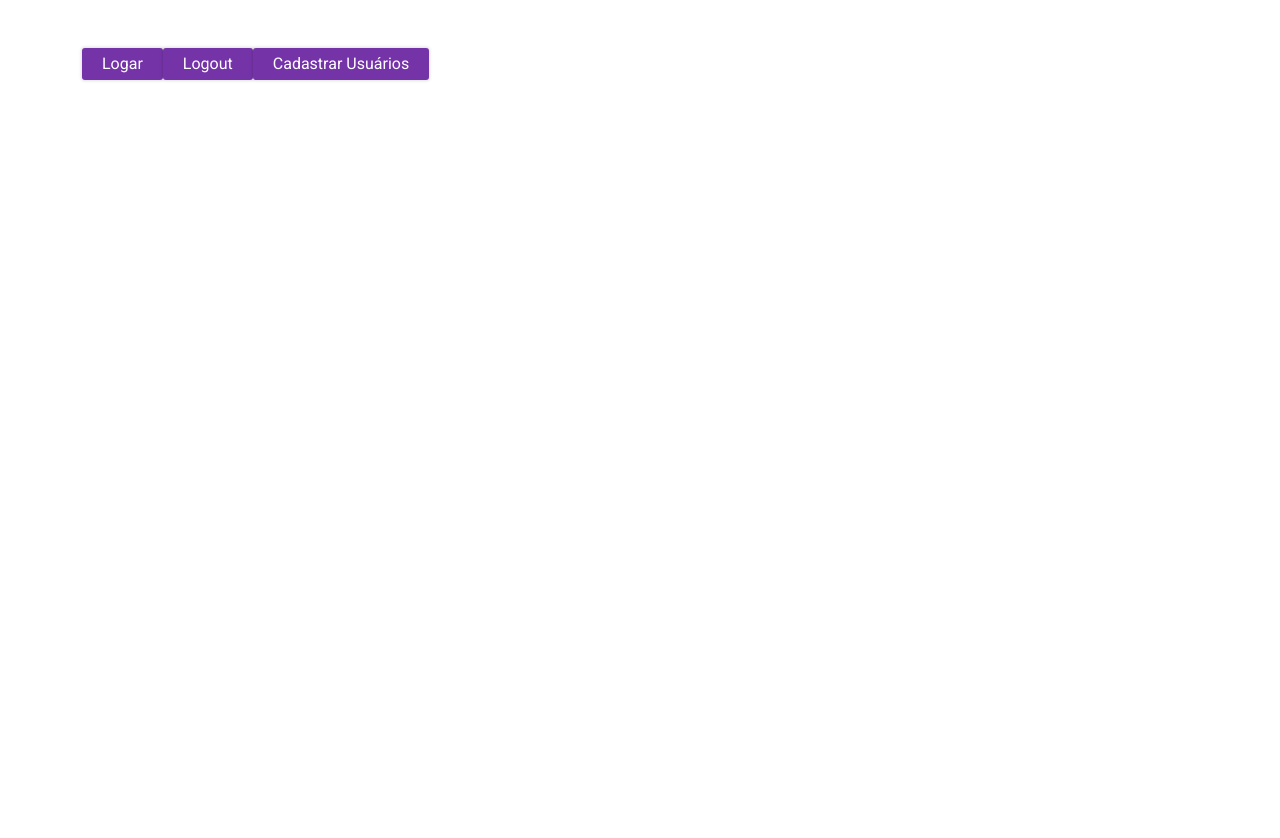
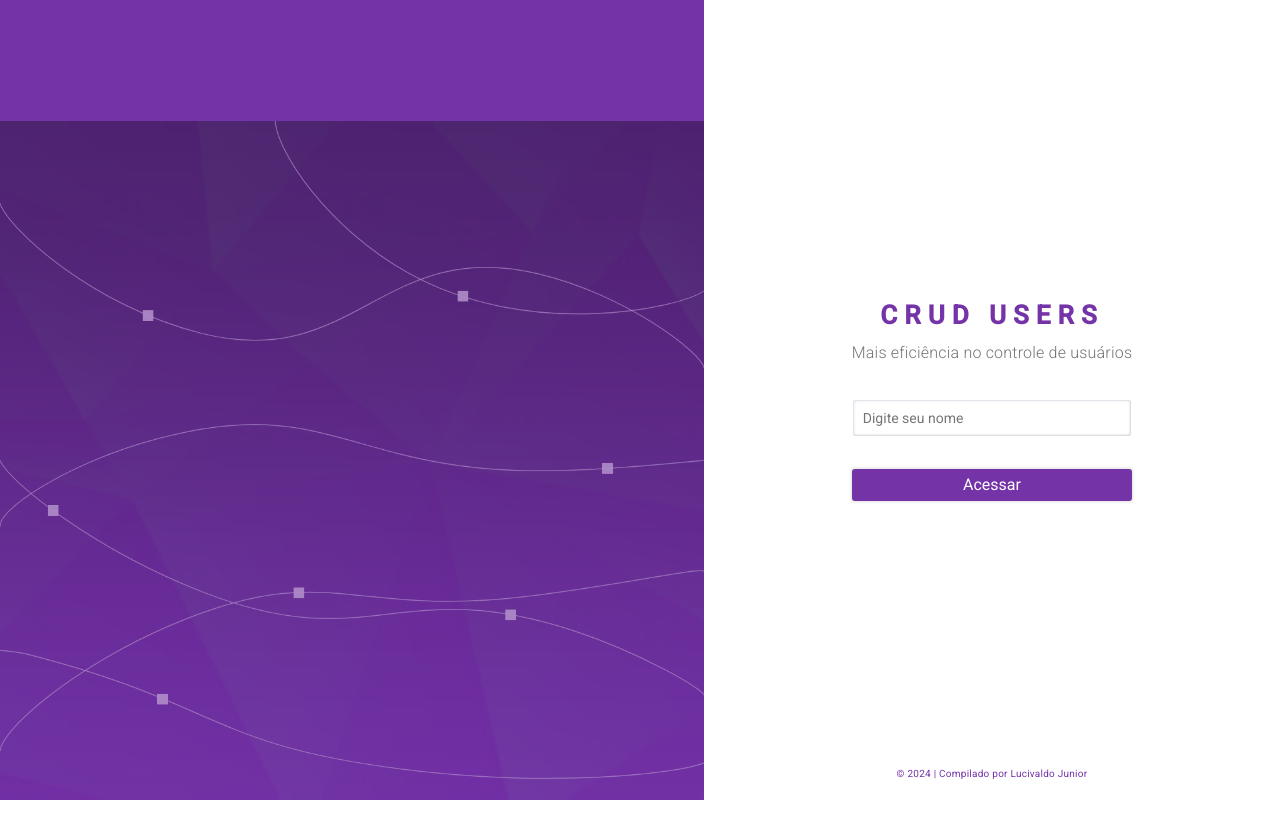
Before and after one commit to Loljr1987/crud-usuarios, an Angular app: page / in a window 1280 px wide. Shown: the top 838 px of the page. After the commit the page ends 800 px from the top, so only its background shows below. Built offline with nearby package versions, Linux system fonts and the light colour scheme.

Commit message:
finalizada a tela de login

```diff
--- a/angular.json
+++ b/angular.json
@@ -106,5 +106,8 @@
         }
       }
     }
+  },
+  "cli": {
+    "analytics": "259492e8-d64d-4f85-85d8-1ad6ef235a40"
   }
 }
--- a/src/app/app-routing.module.ts
+++ b/src/app/app-routing.module.ts
@@ -1,7 +1,14 @@
 import { NgModule } from '@angular/core';
 import { RouterModule, Routes } from '@angular/router';
+import { LoginComponent } from './pages/login/login.component';
+import { HomeComponent } from './pages/home/home.component';
 
-const routes: Routes = [];
+const routes: Routes = [
+  { path: "", component: LoginComponent},
+  { path: "login", component: LoginComponent},
+  { path: "home", component: HomeComponent}
+
+];
 
 @NgModule({
   imports: [RouterModule.forRoot(routes)],
--- a/src/app/app.component.html
+++ b/src/app/app.component.html
@@ -1,11 +1,2 @@
 
 <router-outlet></router-outlet>
-
-<div class="container mt-5">
-    <app-button textButton="Logar"></app-button>
-
-    <app-button textButton="Logout"></app-button>
-
-    <app-button [textButton]="textRegisterUser"></app-button>
-
-</div>
--- a/src/app/components/button/button.component.html
+++ b/src/app/components/button/button.component.html
@@ -1 +1 @@
-<button class="botao-primario">{{textButton}}</button>
+<button class="botao-primario" [ngClass]="{'w-100': size === '100'}">{{textButton}}</button>
--- a/src/app/components/button/button.component.ts
+++ b/src/app/components/button/button.component.ts
@@ -7,6 +7,7 @@ import { Component, Input } from '@angular/core';
 })
 export class ButtonComponent {
 
-  @Input()  textButton: string;
+  @Input() textButton: string;
+  @Input() size: string = 'auto';
 
 }
--- /dev/null
+++ b/src/app/pages/home/home.component.html
@@ -0,0 +1 @@
+<p>home works!</p>
--- /dev/null
+++ b/src/app/pages/login/login.component.html
@@ -0,0 +1,14 @@
+<div class="area-login-background d-none d-md-block"></div>
+
+<div class="area-form">
+    <form>
+        <h1 class="titulo">CRUD USERS</h1>
+        <h2 class="subtitulo">Mais eficiência no controle de usuários</h2>
+
+        <input [(ngModel)]="userName" [ngModelOptions]="{standalone: true}" class="input-form" type="text" placeholder="Digite seu nome">
+
+        <app-button textButton="Acessar" size="100" (click)="login()"></app-button>
+    </form>
+
+    <p class="footer">© 2024 | Compilado por Lucivaldo Junior</p>
+</div>
--- /dev/null
+++ b/src/app/pages/login/login.component.scss
@@ -0,0 +1,64 @@
+.area-login-background {
+    height: 100%;
+    width: 55%;
+    display: block;
+    float: left;
+    background-image: url('../../../assets/background-login.png');
+    background-color: var(--primary-color);
+    background-size: 100% auto;
+    background-position: center bottom;
+    background-repeat: no-repeat;
+}
+
+.area-form {
+    height: 100%;
+    width: 45%;
+    float: left;
+    background: #fff;
+    display: flex;
+    align-items: center;
+    justify-content: center;
+    flex-wrap: nowrap;
+}
+
+@media only screen and (max-width: 767px) { .area-form { width: 100%;}}
+
+.titulo {
+    font-size: 26px;
+    font-weight: bold;
+    text-align: center;
+    letter-spacing: 7px;
+    color: var(--primary-color);
+    padding: 0;
+    margin-bottom: 6px;
+}
+
+.subtitulo {
+    font-size: 16px;
+    font-weight: 300;
+    color: var(--gray-color);
+    margin: 0px 0px 30px 0px;
+    padding: 0;
+    text-align: center;
+}
+
+.input-form {
+    padding: 8px 10px;
+    width: 100%;
+    border-radius: 4px;
+    border: 1px solid #00000000;
+    margin-bottom: 32px;
+    transition: 0.3s linear all;
+    box-shadow: inset 1px 1px 2px #babecc80, inset -1px -1px 2px #bebebeb0;
+    &:focus {
+        border: 1px solid var(--primary-color);
+    }
+}
+
+.footer {
+    position: absolute;
+    bottom: 4px;
+    font-size: 10px;
+    color: var(--primary-color);
+
+}
--- /dev/null
+++ b/src/app/pages/login/login.component.ts
@@ -0,0 +1,21 @@
+import { Component } from '@angular/core';
+import { Router } from '@angular/router';
+
+@Component({
+  selector: 'app-login',
+  templateUrl: './login.component.html',
+  styleUrl: './login.component.scss'
+})
+export class LoginComponent {
+
+  userName: string;
+
+  constructor(private rota: Router) {}
+
+  login() {
+    sessionStorage.setItem("user", this.userName);
+
+    this.rota.navigate(["home"]);
+  }
+
+}
```
Also changed, not shown: src/app/app.module.ts (+7 -1 lines), src/app/pages/home/home.component.ts (added, +10 -0 lines), src/app/pages/home/home.component.scss (added), 2 other files (tests, documents, lock files or other folders).
